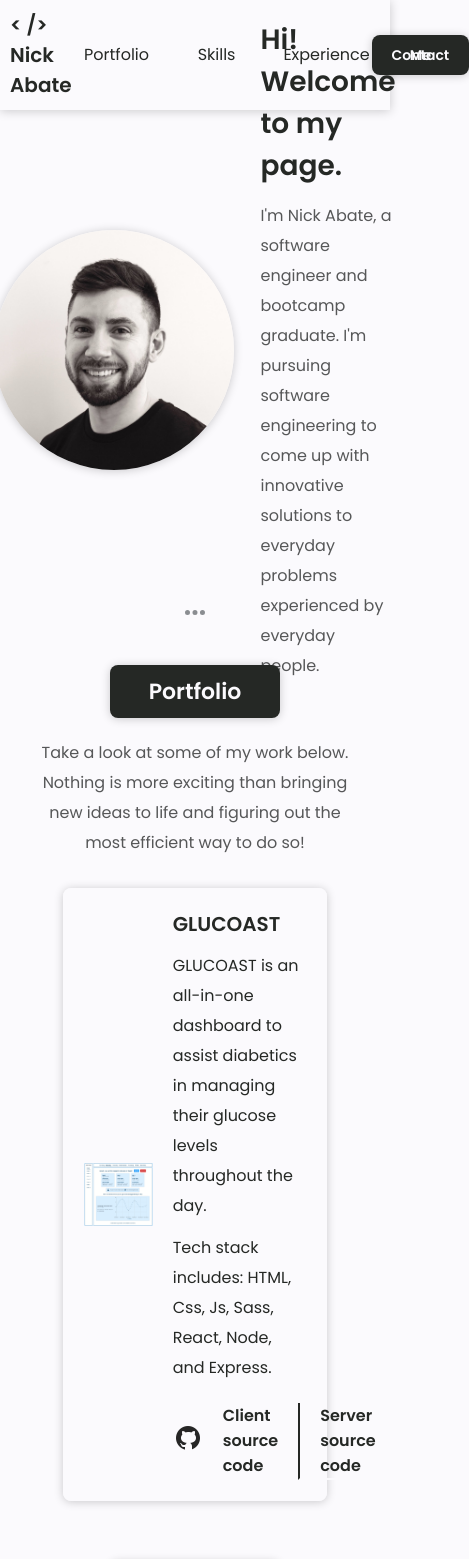
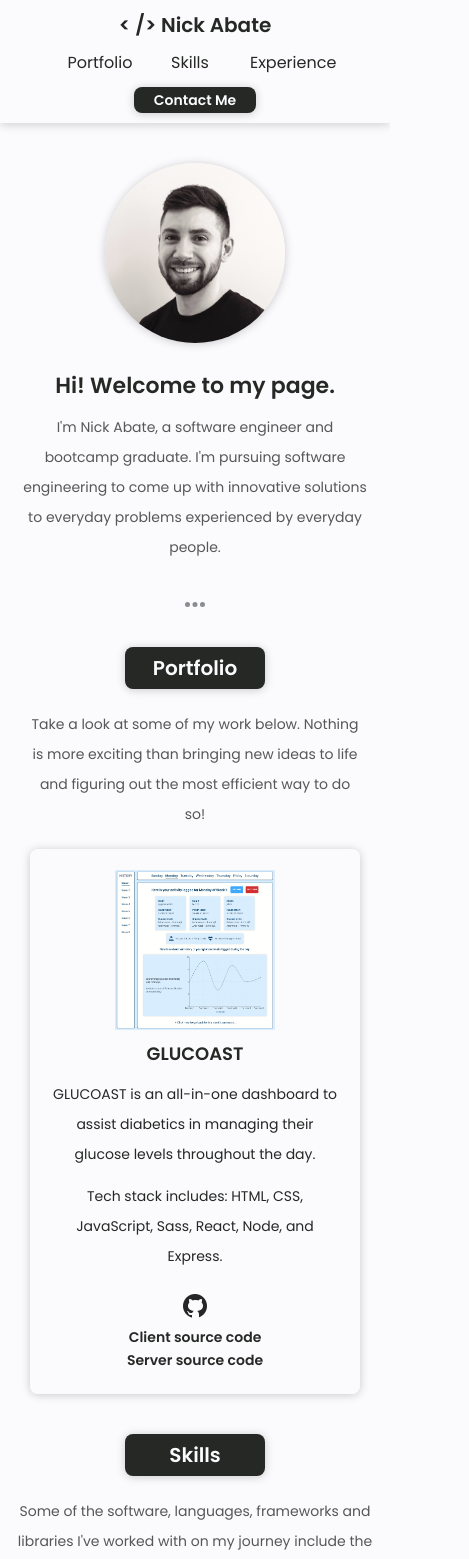
Before and after one commit to nickabate/portfolio, a React (Create React App) app: page / in a window 390 px wide. Shown: the top 1559 px of the page, 469 px wide, since content can reach past the window. Built offline with nearby package versions, Linux system fonts and the light colour scheme.

Commit message:
Add mobile responsiveness through all sections.

```diff
--- a/src/components/Experience/Experience.js
+++ b/src/components/Experience/Experience.js
@@ -49,8 +49,12 @@ export default function Experience() {
               </a>
             </div>
             <div>
-              <h3>BrainStation - Software Engineering Bootcamp</h3>
-              <h4>Remote Teaching Assistant</h4>
+              <h3 className="experience__subhead">
+                BrainStation - Software Engineering Bootcamp
+              </h3>
+              <h4 className="experience__subhead-det">
+                Remote Teaching Assistant
+              </h4>
               <p className="experience__details">
                 Upon completion of my BrainStation Software Engineering
                 Bootcamp, I was selected from a cohort of 30 students to work
--- a/src/components/Experience/Experience.scss
+++ b/src/components/Experience/Experience.scss
@@ -8,6 +8,10 @@
 
   @include tablet {
     padding: 3rem 4rem 1rem;
+  }
+
+  @include mobile {
+    padding: 2rem 1rem 0;
   }
 
   &__container {
@@ -26,6 +30,10 @@
 
   &__split-l {
     min-width: 17rem;
+
+    @include mobile {
+      min-width: auto;
+    }
   }
 
   &__header {
@@ -38,7 +46,12 @@
 
     @include tablet {
       width: 17rem;
-      font-size: 2.2rem;
+      // font-size: 2.2rem;
+    }
+
+    @include mobile {
+      padding: 0.6rem;
+      width: 14rem;
     }
   }
 
@@ -48,6 +61,10 @@
     line-height: 3rem;
     max-width: 87rem;
     margin: 0 auto;
+
+    @include mobile {
+      width: 90%;
+    }
   }
 
   &__resume {
@@ -74,9 +91,16 @@
       max-width: 81rem;
     }
 
+    @include mobile {
+      margin: 2rem;
+      gap: 1rem;
+      @include flex(column);
+    }
+
     &-l {
       @include flex(row);
       align-items: center;
+      justify-content: center;
     }
   }
 
@@ -84,10 +108,31 @@
     width: 8rem;
     height: 8rem;
     filter: contrast(70%);
+
+    @include mobile {
+      width: 6rem;
+      height: 6rem;
+    }
+  }
+
+  &__subhead {
+    margin-bottom: 1rem;
+
+    @include mobile {
+      text-align: center;
+
+      &-det {
+        text-align: center;
+      }
+    }
   }
 
   &__details {
     margin: 2rem 0;
     line-height: 3rem;
+
+    @include mobile {
+      text-align: center;
+    }
   }
 }
--- a/src/components/Footer/Footer.scss
+++ b/src/components/Footer/Footer.scss
@@ -15,6 +15,10 @@
     padding: 2rem 0;
   }
 
+  @include mobile {
+    gap: 1.2rem;
+  }
+
   &__socials {
     padding: 1rem 0;
     @include flex(row);
@@ -28,6 +32,11 @@
     filter: contrast(70%);
 
     @include tablet {
+      width: 3.6rem;
+      height: 3.6rem;
+    }
+
+    @include mobile {
       width: 3rem;
       height: 3rem;
     }
--- a/src/components/Header/Header.scss
+++ b/src/components/Header/Header.scss
@@ -18,6 +18,8 @@
 
     @include mobile {
       padding: 1rem;
+      @include flex(column);
+      gap: 1rem;
     }
   }
 
@@ -64,6 +66,10 @@
       width: 9rem;
     }
 
+    @include mobile {
+      width: 8rem;
+    }
+
     &:hover {
       font-weight: 600;
       border-bottom: 0.2rem solid $primary;
@@ -96,5 +102,9 @@
     @include tablet {
       font-size: 1.4rem;
     }
+
+    @include mobile {
+      height: 2.6rem;
+    }
   }
 }
--- a/src/components/Hero/Hero.scss
+++ b/src/components/Hero/Hero.scss
@@ -16,6 +16,12 @@
     height: 48rem;
   }
 
+  @include mobile {
+    @include flex(column);
+    height: auto;
+    padding: 4rem 0 2rem;
+  }
+
   &__image-container {
     @include flex(row);
     align-items: center;
@@ -31,6 +37,11 @@
       width: 24rem;
       height: 24rem;
     }
+
+    @include mobile {
+      width: 18rem;
+      height: 18rem;
+    }
   }
 
   &__container {
@@ -42,6 +53,10 @@
     @include tablet {
       width: 43rem;
     }
+
+    @include mobile {
+      width: 90%;
+    }
   }
 
   &__greeting {
@@ -52,6 +67,12 @@
       font-size: 2.8rem;
       margin-bottom: 1.4rem;
     }
+
+    @include mobile {
+      font-size: 2.2rem;
+      margin: 0 auto 1rem;
+      text-align: center;
+    }
   }
 
   &__text {
@@ -61,5 +82,11 @@
     @include tablet {
       font-size: 1.6rem;
     }
+
+    @include mobile {
+      font-size: 1.4rem;
+      text-align: center;
+      // max-width: ;
+    }
   }
 }
--- a/src/components/Portfolio/Portfolio.js
+++ b/src/components/Portfolio/Portfolio.js
@@ -25,14 +25,14 @@ export default function Portfolio() {
                 />
               </div>
               <div className="portfolio__details">
-                <h3>GLUCOAST</h3>
+                <h3 className="portfolio__subhead">GLUCOAST</h3>
                 <p className="portfolio__body">
                   GLUCOAST is an all-in-one dashboard to assist diabetics in
                   managing their glucose levels throughout the day.
                 </p>
                 <p className="portfolio__body">
-                  Tech stack includes: HTML, Css, Js, Sass, React, Node, and
-                  Express.
+                  Tech stack includes: HTML, CSS, JavaScript, Sass, React, Node,
+                  and Express.
                 </p>
                 <div className="portfolio__repo">
                   <a
--- a/src/components/Portfolio/Portfolio.scss
+++ b/src/components/Portfolio/Portfolio.scss
@@ -8,6 +8,10 @@
 
   @include tablet {
     padding: 3rem 4rem 0;
+  }
+
+  @include mobile {
+    padding: 2rem 1rem 0;
   }
 
   &__container {
@@ -25,6 +29,10 @@
 
   &__split-l {
     min-width: 17rem;
+
+    @include mobile {
+      min-width: auto;
+    }
   }
 
   &__header {
@@ -37,7 +45,11 @@
 
     @include tablet {
       width: 17rem;
-      font-size: 2.2rem;
+    }
+
+    @include mobile {
+      padding: 0.6rem;
+      width: 14rem;
     }
   }
 
@@ -47,9 +59,13 @@
     line-height: 3rem;
 
     @include tablet {
-      font-size: 1.6rem;
+      // font-size: 1.6rem;
       max-width: 87rem;
       margin: 0 auto;
+    }
+
+    @include mobile {
+      width: 90%;
     }
   }
 
@@ -65,12 +81,21 @@
     @include tablet {
       max-width: 81rem;
     }
+
+    @include mobile {
+      margin: 2rem;
+    }
   }
 
   &__showcase {
     @include flex(row);
     gap: 2rem;
     align-items: center;
+
+    @include mobile {
+      @include flex(column);
+      gap: 1rem;
+    }
   }
 
   &__sample {
@@ -87,18 +112,33 @@
       max-width: 28rem;
       max-height: 28rem;
     }
+
+    @include mobile {
+      min-width: 16rem;
+      min-height: 16rem;
+    }
   }
 
   &__details {
     width: 60%;
+
+    @include mobile {
+      width: 100%;
+    }
+  }
+
+  &__subhead {
+    text-align: center;
   }
 
   &__body {
     line-height: 3rem;
     margin-top: 1.2rem;
 
-    @include tablet {
-      font-size: 1.6rem;
+    @include mobile {
+      text-align: center;
+      max-width: 50rem;
+      margin: 1.2rem auto;
     }
   }
 
@@ -107,6 +147,10 @@
     align-items: center;
     margin-top: 2rem;
     // gap: 1rem;
+
+    @include mobile {
+      @include flex(column);
+    }
   }
 
   &__github {
@@ -126,6 +170,11 @@
     margin-left: 2rem;
     padding-right: 2rem;
 
+    @include mobile {
+      margin: 0;
+      padding: 0;
+    }
+
     &:hover {
       border-bottom: 0.2rem solid rgb(37, 40, 37);
     }
@@ -135,6 +184,11 @@
       margin: 0;
       padding-left: 2rem;
       padding-right: 0;
+
+      @include mobile {
+        padding: 0;
+        border-left: none;
+      }
     }
   }
 }
--- a/src/components/Skills/Skills.scss
+++ b/src/components/Skills/Skills.scss
@@ -8,6 +8,10 @@
 
   @include tablet {
     padding: 3rem 4rem 0;
+  }
+
+  @include mobile {
+    padding: 2rem 1rem 0;
   }
 
   &__container {
@@ -26,6 +30,10 @@
 
   &__split-l {
     min-width: 17rem;
+
+    @include mobile {
+      min-width: auto;
+    }
   }
 
   &__header {
@@ -38,7 +46,12 @@
 
     @include tablet {
       width: 17rem;
-      font-size: 2.2rem;
+      // font-size: 2.2rem;
+    }
+
+    @include mobile {
+      padding: 0.6rem;
+      width: 14rem;
     }
   }
 
@@ -67,6 +80,11 @@
       gap: 3rem;
       max-width: 81rem;
     }
+
+    @include mobile {
+      margin: 2rem;
+      gap: 1.6rem;
+    }
   }
 
   &__icon {
@@ -79,6 +97,11 @@
       height: 5rem;
     }
 
+    @include mobile {
+      width: 4.6rem;
+      height: 4.6rem;
+    }
+
     &:hover {
       transition: all 0.3s;
       filter: contrast(30%);
--- a/src/pages/Home/Home.scss
+++ b/src/pages/Home/Home.scss
@@ -10,12 +10,22 @@
   }
 
   &__scroll {
-    width: 3rem;
-    height: 3rem;
+    width: 4rem;
+    height: 4rem;
     filter: contrast(70%);
     margin: 0 auto;
     display: block;
     cursor: pointer;
+
+    @include tablet {
+      width: 3.6rem;
+      height: 3.6rem;
+    }
+
+    @include mobile {
+      width: 3rem;
+      height: 3rem;
+    }
 
     &:hover {
       transition: all 0.3s;
--- a/src/styles/partials/_resets.scss
+++ b/src/styles/partials/_resets.scss
@@ -24,12 +24,20 @@ body {
   @include tablet {
     font-size: 1.6rem;
   }
+
+  @include mobile {
+    font-size: 1.4rem;
+  }
 }
 
 h2 {
   font-size: 2.7rem;
   @include tablet {
     font-size: 2.2rem;
+  }
+
+  @include mobile {
+    font-size: 2rem;
   }
 }
 
@@ -38,12 +46,18 @@ h3 {
   @include tablet {
     font-size: 2rem;
   }
+  @include mobile {
+    font-size: 1.8rem;
+  }
 }
 
 h4 {
   font-size: 2rem;
   @include tablet {
     font-size: 1.8rem;
+  }
+  @include mobile {
+    font-size: 1.6rem;
   }
 }
 
```
